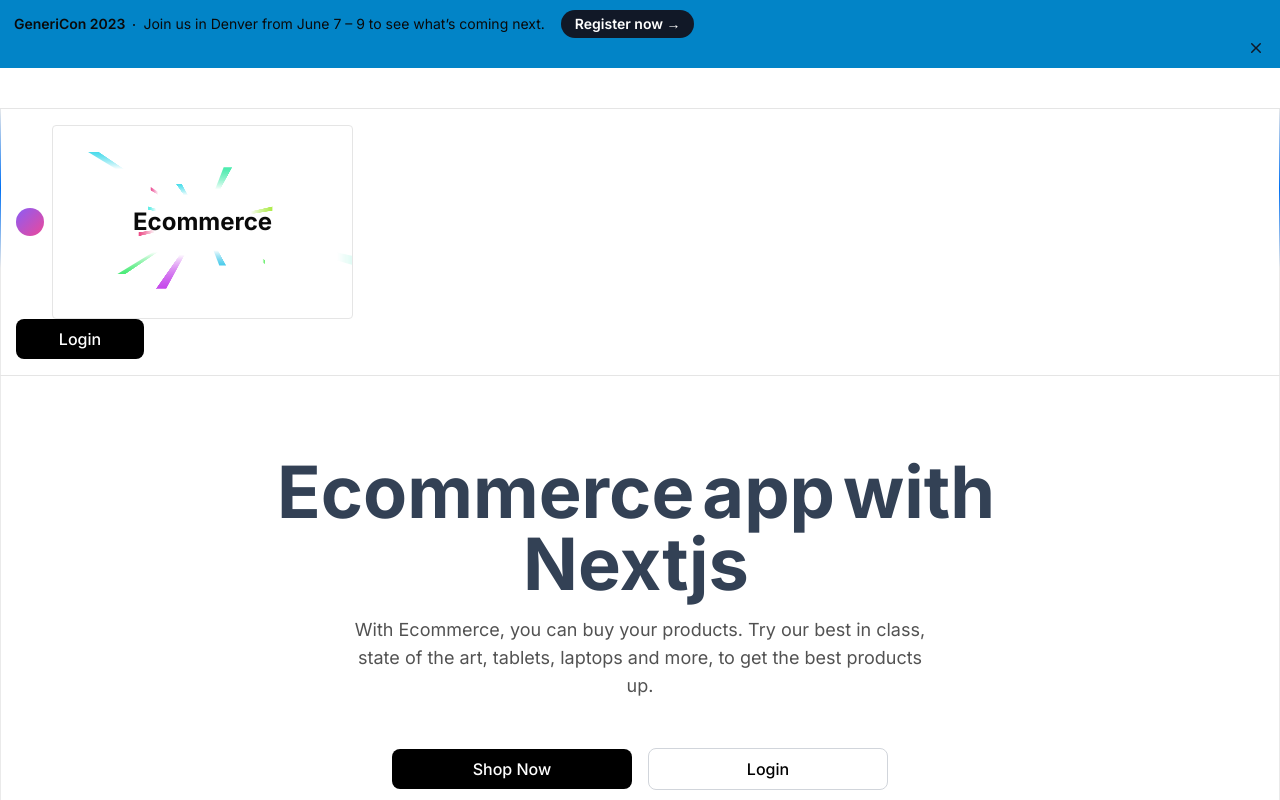
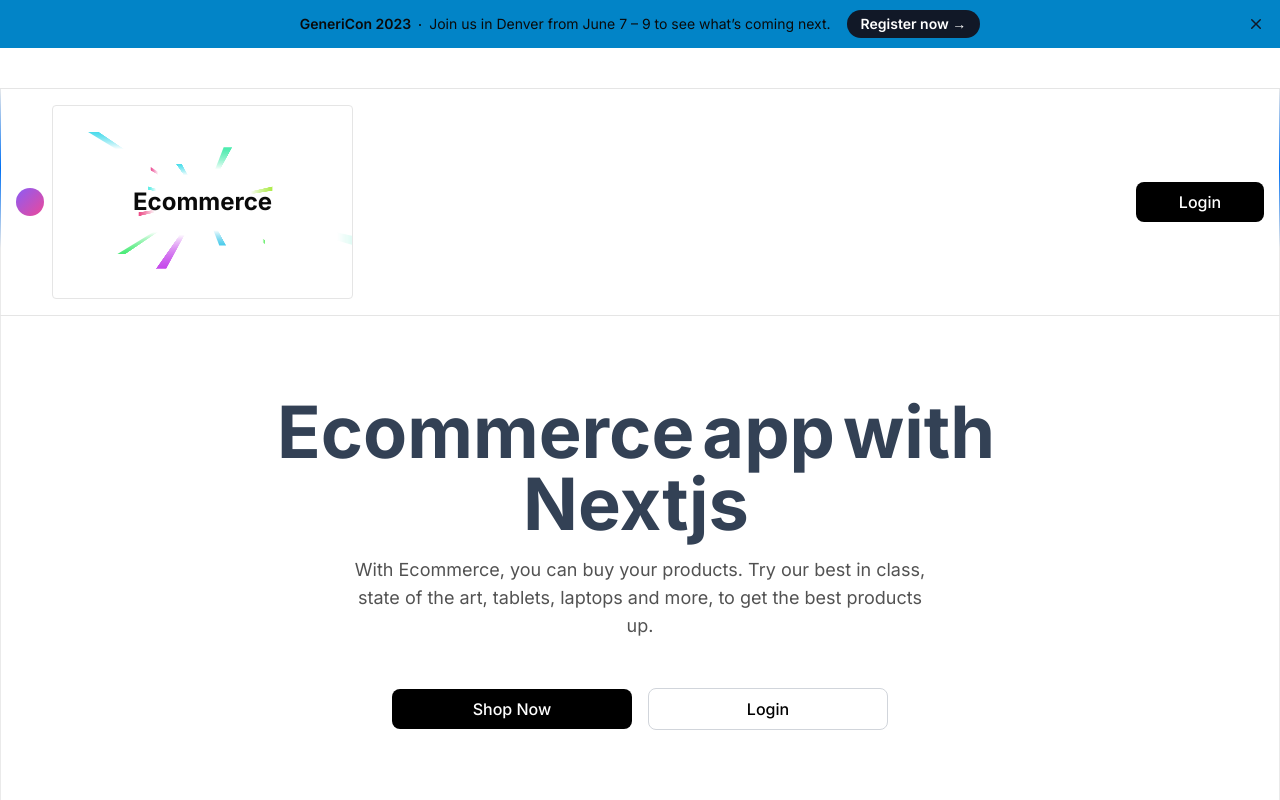
Before and after one commit to Kenkyoo/nextjs-ecommerce, a Next.js app: page / in a window 1280 px wide. Shown: the top 800 px of the page. Built offline with nearby package versions, Linux system fonts and the light colour scheme; a web font is replaced by a local one.

Commit message:
add readme file

```diff
--- a/app/ui/dashboard/header/navbar.tsx
+++ b/app/ui/dashboard/header/navbar.tsx
@@ -24,8 +24,8 @@ export default async function Navbar({
   const session = await auth();
 
   return (
-    <Disclosure as="nav">
-      <div className="min-w-screen max-w-screen mx-auto px-2 sm:px-6 lg:px-8">
+    <Disclosure as="nav" className="bg-base-800">
+      <div className="mx-auto max-w-7xl px-2 sm:px-6 lg:px-8">
         <div className="relative flex h-16 items-center justify-between">
           <div className="absolute inset-y-0 left-0 flex items-center sm:hidden">
             {/* Mobile menu button*/}
--- a/app/ui/hero/navbar.tsx
+++ b/app/ui/hero/navbar.tsx
@@ -3,7 +3,7 @@ import { WarpBackground } from "@/components/magicui/warp-background";
 
 const Navbar = () => {
   return (
-    <nav className="hidden md:block flex w-full items-center justify-between border-t border-b border-neutral-200 px-4 py-4 dark:border-neutral-800">
+    <nav className="hidden md:flex w-full items-center justify-between border-t border-b border-neutral-200 px-4 py-4 dark:border-neutral-800">
       <div className="flex items-center gap-2">
         <div className="size-7 rounded-full bg-gradient-to-br from-violet-500 to-pink-500" />
         <WarpBackground>
--- a/components/banner.tsx
+++ b/components/banner.tsx
@@ -2,7 +2,7 @@ import { XMarkIcon } from "@heroicons/react/20/solid";
 
 export default function Banner() {
   return (
-    <div className="hidden md:block relative isolate flex items-center gap-x-6 overflow-hidden bg-sky-600 px-6 py-2.5 sm:px-3.5 sm:before:flex-1">
+    <div className="hidden md:flex relative isolate items-center gap-x-6 overflow-hidden bg-sky-600 px-6 py-2.5 sm:px-3.5 sm:before:flex-1">
       <div
         aria-hidden="true"
         className="absolute top-1/2 left-[max(-7rem,calc(50%-52rem))] -z-10 -translate-y-1/2 transform-gpu blur-2xl"
```
